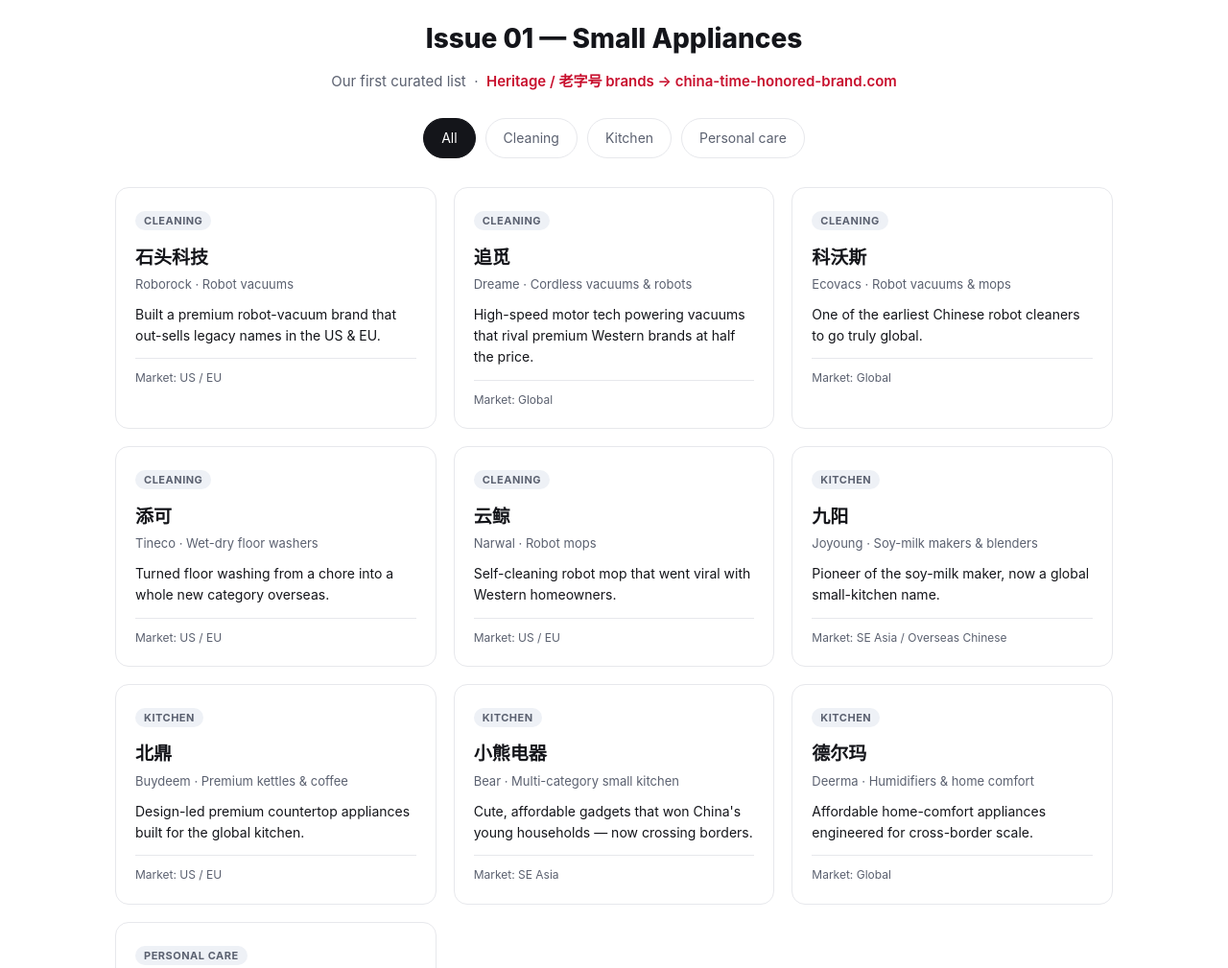
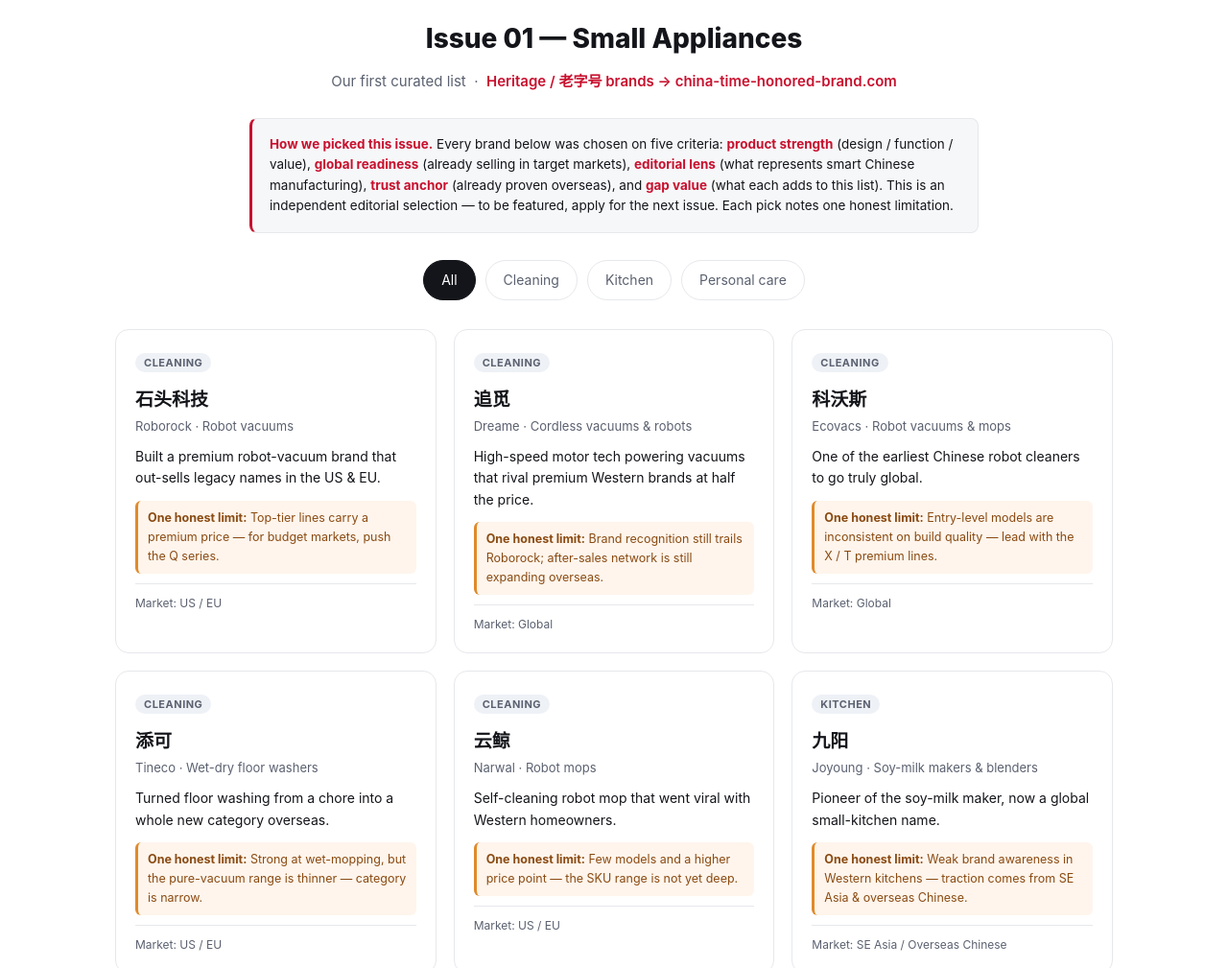
Before and after one commit to chinaselection-01/china-selection, a plain HTML site: page china_select_mvp.html in a window 1280 px wide. Shown: the part 600-1609 px from the top of the page at 96% size. Drawn offline with Linux system fonts and the light colour scheme.

Commit message:
Issue 01: add selection criteria block + honest-limitation per brand (SOP-aligned)

```diff
--- a/china_select_mvp.html
+++ b/china_select_mvp.html
@@ -50,6 +50,10 @@
   .bcard .en{font-size:13px;color:var(--muted);margin-bottom:10px}
   .bcard .tagline{font-size:14px;color:var(--ink);margin-bottom:12px}
   .bcard .meta{font-size:12px;color:var(--muted);border-top:1px solid var(--line);padding-top:10px}
+  .crit{max-width:760px;margin:0 auto 28px;padding:16px 18px;background:var(--soft);border:1px solid var(--line);border-left:3px solid var(--red);border-radius:8px;font-size:13.5px;line-height:1.6;color:var(--ink)}
+  .crit b{color:var(--red)}
+  .bcard .lim{font-size:12.5px;color:#8a4b13;background:#fff5ec;border-left:3px solid #e08a2b;padding:8px 10px;border-radius:6px;margin-bottom:10px}
+  .bcard .lim span{font-weight:700}
   .sponsors{padding:56px 0;border-top:2px dashed var(--red);background:var(--soft)}
   .sponsors h2{font-size:28px;font-weight:800;text-align:center;margin-bottom:10px}
   .sponsor-note{max-width:780px;margin:0 auto 30px;font-size:13.5px;color:var(--muted);text-align:center;background:#fff;border:1px solid var(--line);border-left:4px solid var(--red);border-radius:10px;padding:14px 18px}
@@ -110,6 +114,7 @@
     <div class="wrap">
       <h2>Issue 01 — Small Appliances</h2>
       <div class="sub">Our first curated list &nbsp;·&nbsp; <a href="https://china-time-honored-brand.com" target="_blank" rel="noopener">Heritage / 老字号 brands → china-time-honored-brand.com</a></div>
+      <p class="crit"><b>How we picked this issue.</b> Every brand below was chosen on five criteria: <b>product strength</b> (design / function / value), <b>global readiness</b> (already selling in target markets), <b>editorial lens</b> (what represents smart Chinese manufacturing), <b>trust anchor</b> (already proven overseas), and <b>gap value</b> (what each adds to this list). This is an independent editorial selection — to be featured, apply for the next issue. Each pick notes one honest limitation.</p>
       <div class="tabs" id="tabs">
         <div class="tab active" data-f="all">All</div>
         <div class="tab" data-f="clean">Cleaning</div>
@@ -229,16 +234,16 @@
 
 <script>
   const brands = [
-    {n:"石头科技",en:"Roborock",layer:"clean",cat:"Robot vacuums",t:"Built a premium robot-vacuum brand that out-sells legacy names in the US & EU.",m:"Market: US / EU"},
-    {n:"追觅",en:"Dreame",layer:"clean",cat:"Cordless vacuums & robots",t:"High-speed motor tech powering vacuums that rival premium Western brands at half the price.",m:"Market: Global"},
-    {n:"科沃斯",en:"Ecovacs",layer:"clean",cat:"Robot vacuums & mops",t:"One of the earliest Chinese robot cleaners to go truly global.",m:"Market: Global"},
-    {n:"添可",en:"Tineco",layer:"clean",cat:"Wet-dry floor washers",t:"Turned floor washing from a chore into a whole new category overseas.",m:"Market: US / EU"},
-    {n:"云鲸",en:"Narwal",layer:"clean",cat:"Robot mops",t:"Self-cleaning robot mop that went viral with Western homeowners.",m:"Market: US / EU"},
-    {n:"九阳",en:"Joyoung",layer:"kitchen",cat:"Soy-milk makers & blenders",t:"Pioneer of the soy-milk maker, now a global small-kitchen name.",m:"Market: SE Asia / Overseas Chinese"},
-    {n:"北鼎",en:"Buydeem",layer:"kitchen",cat:"Premium kettles & coffee",t:"Design-led premium countertop appliances built for the global kitchen.",m:"Market: US / EU"},
-    {n:"小熊电器",en:"Bear",layer:"kitchen",cat:"Multi-category small kitchen",t:"Cute, affordable gadgets that won China's young households — now crossing borders.",m:"Market: SE Asia"},
-    {n:"德尔玛",en:"Deerma",layer:"kitchen",cat:"Humidifiers & home comfort",t:"Affordable home-comfort appliances engineered for cross-border scale.",m:"Market: Global"},
-    {n:"飞科",en:"Flyco",layer:"care",cat:"Grooming",t:"China's everyday grooming brand taking its value line international.",m:"Market: Global"}
+    {n:"石头科技",en:"Roborock",layer:"clean",cat:"Robot vacuums",t:"Built a premium robot-vacuum brand that out-sells legacy names in the US & EU.",lim:"Top-tier lines carry a premium price — for budget markets, push the Q series.",m:"Market: US / EU"},
+    {n:"追觅",en:"Dreame",layer:"clean",cat:"Cordless vacuums & robots",t:"High-speed motor tech powering vacuums that rival premium Western brands at half the price.",lim:"Brand recognition still trails Roborock; after-sales network is still expanding overseas.",m:"Market: Global"},
+    {n:"科沃斯",en:"Ecovacs",layer:"clean",cat:"Robot vacuums & mops",t:"One of the earliest Chinese robot cleaners to go truly global.",lim:"Entry-level models are inconsistent on build quality — lead with the X / T premium lines.",m:"Market: Global"},
+    {n:"添可",en:"Tineco",layer:"clean",cat:"Wet-dry floor washers",t:"Turned floor washing from a chore into a whole new category overseas.",lim:"Strong at wet-mopping, but the pure-vacuum range is thinner — category is narrow.",m:"Market: US / EU"},
+    {n:"云鲸",en:"Narwal",layer:"clean",cat:"Robot mops",t:"Self-cleaning robot mop that went viral with Western homeowners.",lim:"Few models and a higher price point — the SKU range is not yet deep.",m:"Market: US / EU"},
+    {n:"九阳",en:"Joyoung",layer:"kitchen",cat:"Soy-milk makers & blenders",t:"Pioneer of the soy-milk maker, now a global small-kitchen name.",lim:"Weak brand awareness in Western kitchens — traction comes from SE Asia & overseas Chinese.",m:"Market: SE Asia / Overseas Chinese"},
+    {n:"北鼎",en:"Buydeem",layer:"kitchen",cat:"Premium kettles & coffee",t:"Design-led premium countertop appliances built for the global kitchen.",lim:"Design premium means a higher price floor that limits mass-market reach.",m:"Market: US / EU"},
+    {n:"小熊电器",en:"Bear",layer:"kitchen",cat:"Multi-category small kitchen",t:"Cute, affordable gadgets that won China's young households — now crossing borders.",lim:"Brand strength and QC sit below the top tier — best for price-sensitive markets.",m:"Market: SE Asia"},
+    {n:"德尔玛",en:"Deerma",layer:"kitchen",cat:"Humidifiers & home comfort",t:"Affordable home-comfort appliances engineered for cross-border scale.",lim:"Loud in comfort categories, but quieter on core cleaning / kitchen lines.",m:"Market: Global"},
+    {n:"飞科",en:"Flyco",layer:"care",cat:"Grooming",t:"China's everyday grooming brand taking its value line international.",lim:"Strong on value, lighter on high-end grooming tech — positioned as entry-tier.",m:"Market: Global"}
   ];
   const layerLabel={clean:"Cleaning",kitchen:"Kitchen",care:"Personal care"};
   const grid=document.getElementById('bgrid');
@@ -247,7 +252,7 @@
     brands.filter(b=>f==='all'||b.layer===f).forEach(b=>{
       const d=document.createElement('div');
       d.className='bcard';
-      d.innerHTML=`<span class="layer">${layerLabel[b.layer]}</span><h3>${b.n}</h3><div class="en">${b.en} · ${b.cat}</div><div class="tagline">${b.t}</div><div class="meta">${b.m}</div>`;
+      d.innerHTML=`<span class="layer">${layerLabel[b.layer]}</span><h3>${b.n}</h3><div class="en">${b.en} · ${b.cat}</div><div class="tagline">${b.t}</div><div class="lim"><span>One honest limit:</span> ${b.lim}</div><div class="meta">${b.m}</div>`;
       grid.appendChild(d);
     });
   }
```
Also changed, not shown: index.html (+16 -11 lines).
